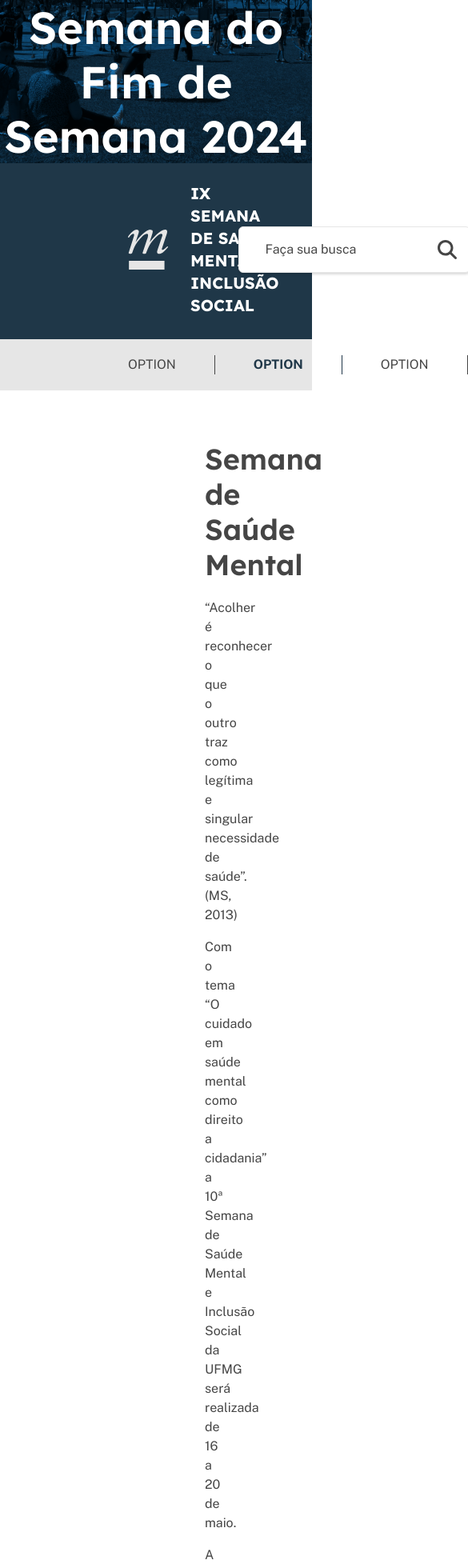
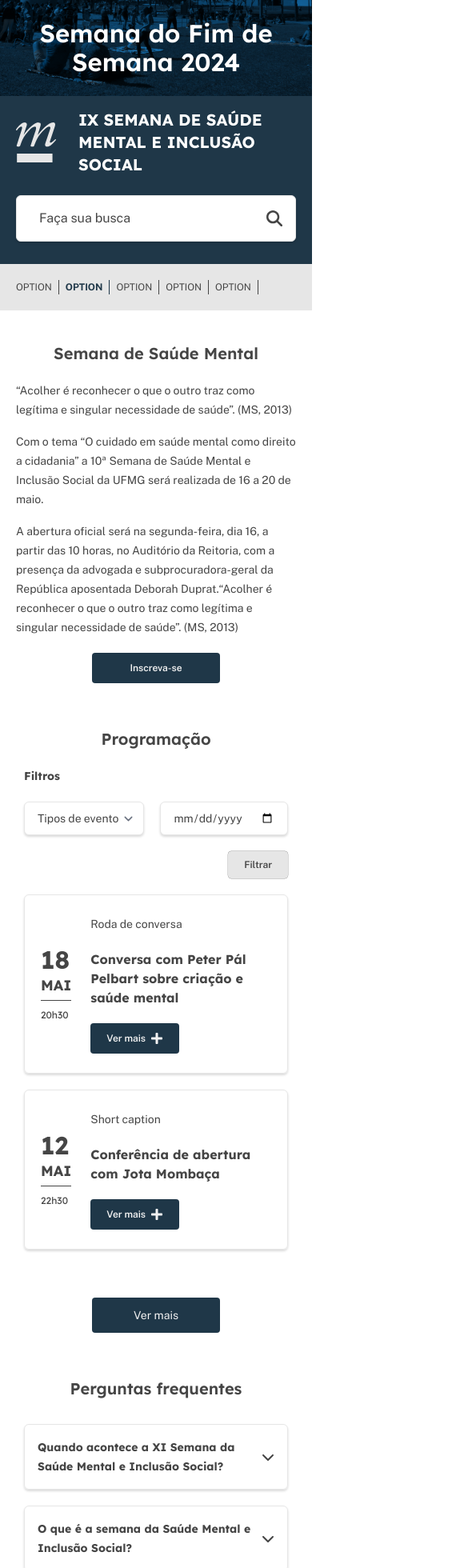
Before and after one commit to vbruno96/teste-pratico-ufmg, a React (Vite) app: page / in a window 390 px wide. Shown: the top 1960 px of the page at 80% size, 585 px wide, since content can reach past the window. Built offline with nearby package versions, Linux system fonts and the light colour scheme.

Commit message:
chore: apply responsive layout

```diff
--- a/src/App.tsx
+++ b/src/App.tsx
@@ -15,12 +15,12 @@
       <Hero>Semana do Fim de Semana 2024</Hero>
       <Header />
       <main className="text-neutral-700">
-        <div className="max-w-[1440px] space-y-20 px-64 py-5 pb-20 pt-16 2xl:mx-auto">
+        <div className="max-w-[1440px] space-y-14 px-5 py-5 pb-20 pt-10 md:space-y-20 md:px-10 md:pt-16 xl:px-64 2xl:mx-auto">
           <div className="space-y-5">
-            <h2 className="text-center font-lexend text-3xl font-semibold">
+            <h2 className="text-center font-lexend text-xl font-semibold md:text-3xl">
               Semana de Saúde Mental
             </h2>
-            <div className="space-y-4">
+            <div className="space-y-4 text-sm md:text-base">
               <p>
                 “Acolher é reconhecer o que o outro traz como legítima e
                 singular necessidade de saúde”. (MS, 2013)
@@ -42,7 +42,7 @@
             </div>
             <button
               type="button"
-              className="mx-auto block w-full max-w-[13.4375rem] rounded bg-primary px-5 py-2.5 text-center text-sm font-semibold text-neutral-50"
+              className="mx-auto block w-full max-w-40 rounded bg-primary px-5 py-2.5 text-center text-xs font-semibold text-neutral-50 md:max-w-[13.4375rem] md:text-sm"
             >
               Inscreva-se
             </button>
--- a/src/components/accordion-faq.tsx
+++ b/src/components/accordion-faq.tsx
@@ -29,7 +29,7 @@
       </Accordion.Root>
       <button
         type="button"
-        className="mx-auto my-5 block w-full max-w-[13.1875rem] rounded bg-primary px-5 py-2.5 text-center text-neutral-50"
+        className="mx-auto my-5 block w-full max-w-40 rounded bg-primary px-5 py-2.5 text-center text-sm text-neutral-50 md:max-w-[13.1875rem] md:text-base"
       >
         Ver mais
       </button>
@@ -58,12 +58,12 @@
 >(function AccordionTrigger({ children, ...props }, forwardedRef) {
   return (
     <Accordion.Trigger
-      className="flex w-full items-center justify-between rounded-md border border-neutral-100 p-4 font-lexend font-bold transition-colors duration-300 group-data-[state='open']:rounded-bl-none group-data-[state='open']:rounded-br-none group-data-[state='open']:border-primary group-data-[state='open']:bg-primary group-data-[state='open']:text-neutral-50"
+      className="flex min-h-[5.125rem] w-full items-center justify-between rounded-md border border-neutral-100 p-4 text-left font-lexend text-sm font-bold transition-colors duration-300 group-data-[state='open']:rounded-bl-none group-data-[state='open']:rounded-br-none group-data-[state='open']:border-primary group-data-[state='open']:bg-primary group-data-[state='open']:text-neutral-50 sm:min-h-0 md:text-base"
       {...props}
       ref={forwardedRef}
     >
       {children}
-      <FaChevronDown className="size-4 transition-transform duration-300 group-data-[state='open']:rotate-180" />
+      <FaChevronDown className="size-4 shrink-0 transition-transform duration-300 group-data-[state='open']:rotate-180" />
     </Accordion.Trigger>
   )
 })
@@ -74,7 +74,7 @@
 >(function AccordionContent({ children, ...props }, forwardedRef) {
   return (
     <Accordion.Content
-      className="rounded-bl-md rounded-br-md px-5 pb-6 pt-5"
+      className="rounded-bl-md rounded-br-md px-5 pb-6 pt-5 text-sm md:text-base"
       {...props}
       ref={forwardedRef}
     >
--- a/src/components/events.tsx
+++ b/src/components/events.tsx
@@ -49,17 +49,19 @@
   }, [])
 
   return (
-    <div className="space-y-5 px-2.5 pb-10">
-      <h2 className="text-center font-lexend text-3xl font-semibold">
+    <div className="space-y-5 px-2.5 md:pb-10">
+      <h2 className="text-center font-lexend text-xl font-semibold md:text-3xl">
         Programação
       </h2>
       <div className="space-y-5">
-        <span className="font-lexend font-bold text-neutral-700">Filtros</span>
+        <span className="font-lexend text-sm font-bold text-neutral-700 md:text-base">
+          Filtros
+        </span>
         <form onSubmit={handleFilterEvents} className="space-y-5">
-          <div className="flex items-center gap-5">
+          <div className="flex flex-wrap items-center gap-5">
             <select
               name="eventType"
-              className="grow rounded-md border border-neutral-100 bg-white px-4 py-2 text-neutral-700 shadow-default"
+              className="grow rounded-md border border-neutral-100 bg-white px-4 py-2 text-sm text-neutral-700 shadow-default md:text-base"
             >
               <option value="">Tipos de evento</option>
               <option value="Roda de conversa">Roda de conversa</option>
@@ -69,29 +71,31 @@
             <input
               type="date"
               name="eventDate"
-              className="grow rounded-md border border-neutral-100 bg-white px-4 py-2 text-neutral-700 shadow-default"
+              className="grow rounded-md border border-neutral-100 bg-white px-4 py-2 text-sm text-neutral-700 shadow-default md:text-base"
             />
           </div>
           <button
             type="submit"
-            className="ml-auto block rounded border-neutral-700 bg-neutral-100 px-5 py-2 text-sm font-semibold ring-[0.2px] ring-neutral-700"
+            className="ml-auto block rounded border-neutral-700 bg-neutral-100 px-5 py-2 text-xs font-semibold ring-[0.2px] ring-neutral-700 md:text-sm"
           >
             Filtrar
           </button>
         </form>
 
-        <div className="flex items-start gap-5">
+        <div className="flex flex-wrap items-start gap-5">
           {filteredEvents.map((event) => (
             <ExpandableEvent key={event.id} event={event} />
           ))}
         </div>
 
-        <button
-          type="button"
-          className="mx-auto my-5 block w-full max-w-[13.1875rem] rounded bg-primary px-5 py-2.5 text-center text-neutral-50"
-        >
-          Ver mais
-        </button>
+        <div className="pt-5">
+          <button
+            type="button"
+            className="mx-auto my-5 block w-full max-w-40 rounded bg-primary px-5 py-2.5 text-center text-sm text-neutral-50 md:max-w-[13.1875rem] md:text-base"
+          >
+            Ver mais
+          </button>
+        </div>
       </div>
     </div>
   )
--- a/src/components/expandable-event.tsx
+++ b/src/components/expandable-event.tsx
@@ -4,7 +4,7 @@
 import { FaMapMarkerAlt, FaMinus, FaPlus } from 'react-icons/fa'
 import { IoShareSocial } from 'react-icons/io5'
 
-import { Event } from '../App'
+import { Event } from './events'
 
 interface ExpandableEventProps {
   event: Event
@@ -66,7 +66,7 @@
         <Collapsible.Trigger asChild>
           <button
             type="button"
-            className="flex items-center gap-1.5 rounded bg-primary px-5 py-2.5 text-sm font-semibold text-neutral-50"
+            className="flex items-center gap-1.5 rounded bg-primary px-5 py-2.5 text-xs font-semibold text-neutral-50 md:text-sm"
           >
             {!isExpanded ? (
               <>
--- a/src/components/faq.tsx
+++ b/src/components/faq.tsx
@@ -3,7 +3,7 @@
 export function Faq() {
   return (
     <div className="space-y-2.5 px-2.5">
-      <h2 className="text-center font-lexend text-3xl font-semibold">
+      <h2 className="text-center font-lexend text-xl font-semibold md:text-3xl">
         Perguntas frequentes
       </h2>
       <AccordionFaq />
--- a/src/components/footer.tsx
+++ b/src/components/footer.tsx
@@ -17,53 +17,53 @@
             </h5>
             <div className="space-y-5">
               <div className="space-y-1.5">
-                <label htmlFor="name" className="block">
+                <label htmlFor="name" className="block text-sm md:text-base">
                   Nome
                 </label>
                 <input
                   type="text"
                   id="name"
-                  className="w-full rounded-md border border-neutral-100 px-5 py-2.5 shadow-default placeholder:text-neutral-700"
+                  className="w-full rounded-md border border-neutral-100 px-5 py-2.5 text-sm shadow-default placeholder:text-neutral-700 md:text-base"
                   placeholder="Digite seu nome"
                   required
                 />
               </div>
               <div className="space-y-1.5">
-                <label htmlFor="name" className="block">
+                <label htmlFor="name" className="block text-sm md:text-base">
                   Email
                 </label>
                 <input
                   type="email"
                   id="email"
-                  className="w-full rounded-md border border-neutral-100 px-5 py-2.5 shadow-default placeholder:text-neutral-700"
+                  className="w-full rounded-md border border-neutral-100 px-5 py-2.5 text-sm shadow-default placeholder:text-neutral-700 md:text-base"
                   placeholder="Digite o seu email"
                   required
                 />
               </div>
               <div className="space-y-1.5">
-                <label htmlFor="subject" className="block">
+                <label htmlFor="subject" className="block text-sm md:text-base">
                   Assunto
                 </label>
                 <input
                   type="text"
                   id="subject"
-                  className="w-full rounded-md border border-neutral-100 px-5 py-2.5 shadow-default placeholder:text-neutral-700"
+                  className="w-full rounded-md border border-neutral-100 px-5 py-2.5 text-sm shadow-default placeholder:text-neutral-700 md:text-base"
                   required
                 />
               </div>
               <div className="space-y-1.5">
-                <label htmlFor="message" className="block">
+                <label htmlFor="message" className="block text-sm md:text-base">
                   Mensagem
                 </label>
                 <textarea
                   id="message"
-                  className="h-[9.5rem] w-full resize-none rounded-md border border-neutral-100 px-5 py-2.5 shadow-default placeholder:text-neutral-700"
+                  className="h-[9.5rem] w-full resize-none rounded-md border border-neutral-100 px-5 py-2.5 text-sm shadow-default placeholder:text-neutral-700 md:text-base"
                   required
                 />
               </div>
               <button
                 type="submit"
-                className="w-full rounded-md bg-primary px-5 py-2.5 text-white"
+                className="w-full rounded-md bg-primary px-5 py-2.5 text-sm text-white md:text-base"
               >
                 Enviar
               </button>
@@ -75,45 +75,45 @@
               target="_blank"
               rel="noopener noreferrer"
             >
-              <FaInstagram className="size-[1.875rem]" />
+              <FaInstagram className="size-6 md:size-[1.875rem]" />
             </a>
             <a
               href="https://tiktok.com"
               target="_blank"
               rel="noopener noreferrer"
             >
-              <FaTiktok className="size-[1.875rem]" />
+              <FaTiktok className="size-6 md:size-[1.875rem]" />
             </a>
             <a
               href="https://facebook.com"
               target="_blank"
               rel="noopener noreferrer"
             >
-              <FaFacebook className="size-[1.875rem]" />
+              <FaFacebook className="size-6 md:size-[1.875rem]" />
             </a>
             <a
               href="https://linkedin.com"
               target="_blank"
               rel="noopener noreferrer"
             >
-              <FaLinkedin className="size-[1.875rem]" />
+              <FaLinkedin className="size-6 md:size-[1.875rem]" />
             </a>
             <a
               href="https://whatsapp.com"
               target="_blank"
               rel="noopener noreferrer"
             >
-              <FaWhatsapp className="size-[1.875rem]" />
+              <FaWhatsapp className="size-6 md:size-[1.875rem]" />
             </a>
           </div>
-          <div className="mx-auto max-w-[26rem] space-y-5 pb-[5.75rem] text-center">
+          <div className="mx-auto max-w-[26rem] space-y-5 text-center text-sm md:pb-[5.75rem] md:text-base">
             <h5 className="font-bold">Título Evento</h5>
             <span className="block">
               Universidade Federal de Minas Gerais <br />
               Av. Antônio Carlos, 6627, Pampulha | Belo Horizonte | MG | CEP:
               31270-901
             </span>
-            <span className="block text-sm underline">
+            <span className="block text-xs underline md:text-sm">
               Desenvolvido no Cedecom UFMG
             </span>
           </div>
--- a/src/components/header.tsx
+++ b/src/components/header.tsx
@@ -4,31 +4,31 @@
   return (
     <header>
       <div className="bg-primary">
-        <div className="flex max-w-[1440px] items-center justify-between px-40 pb-7 pt-6 2xl:mx-auto">
+        <div className="flex max-w-[1440px] flex-wrap items-center gap-6 px-5 pb-7 pt-4 md:px-10 lg:flex-nowrap lg:justify-between lg:gap-0 xl:px-40 2xl:mx-auto">
           <div className="flex items-center gap-7">
             <img src="/UFMG.svg" alt="Marca UFMG" className="size-[3.125rem]" />
             <p className="font-lexend text-xl font-bold text-white">
               IX SEMANA DE SAÚDE MENTAL E INCLUSÃO SOCIAL
             </p>
           </div>
-          <form>
-            <div className="flex items-center gap-3 rounded-md border border-neutral-100 bg-white py-2 pl-5 pr-4 shadow-default">
+          <form className="flex-1 lg:flex-initial">
+            <div className="flex items-center gap-3 rounded-md border border-neutral-100 bg-white px-4 py-2 shadow-default lg:pl-5">
               <input
                 type="text"
                 name="search"
                 placeholder="Faça sua busca"
-                className="border-none bg-transparent text-neutral-700 placeholder:text-neutral-700 focus:ring-transparent"
+                className="flex-1 border-none bg-transparent text-neutral-700 placeholder:text-neutral-700 focus:ring-transparent"
               />
               <button type="submit">
-                <FaMagnifyingGlass className="size-6 text-neutral-700" />
+                <FaMagnifyingGlass className="size-5 text-neutral-700 lg:size-6" />
               </button>
             </div>
           </form>
         </div>
       </div>
       <nav className="bg-neutral-100">
-        <div className="max-w-[1440px] px-40 py-5 2xl:mx-auto">
-          <ul className="flex items-center border-neutral-700 [&>*:first-child]:pr-12 [&>*:not(:first-child)]:px-12 [&>*]:border-r">
+        <div className="max-w-[1440px] p-5 md:px-10 xl:px-40 2xl:mx-auto">
+          <ul className="flex items-center border-neutral-700 text-xs lg:text-base [&>*:first-child]:pr-2 md:[&>*:first-child]:pr-6 lg:[&>*:first-child]:pr-12 [&>*:not(:first-child)]:px-2 md:[&>*:not(:first-child)]:px-6 lg:[&>*:not(:first-child)]:px-12 [&>*]:border-r">
             <li className="uppercase text-neutral-700">Option</li>
             <li className="font-bold uppercase text-primary">Option</li>
             <li className="uppercase text-neutral-700">Option</li>
--- a/src/components/hero.tsx
+++ b/src/components/hero.tsx
@@ -7,8 +7,8 @@
 export function Hero({ children }: HeroProps) {
   return (
     <div className="bg-primary bg-hero bg-cover bg-center bg-no-repeat">
-      <div className="max-w-[1440px] text-center xl:px-64 xl:py-36 2xl:mx-auto">
-        <h1 className="font-lexend text-4xl font-semibold text-white">
+      <div className="max-w-[1440px] px-4 py-6 text-center md:px-10 md:py-16 xl:px-64 xl:py-36 2xl:mx-auto">
+        <h1 className="font-lexend text-2xl font-semibold text-white md:text-4xl">
           {children}
         </h1>
       </div>
```
